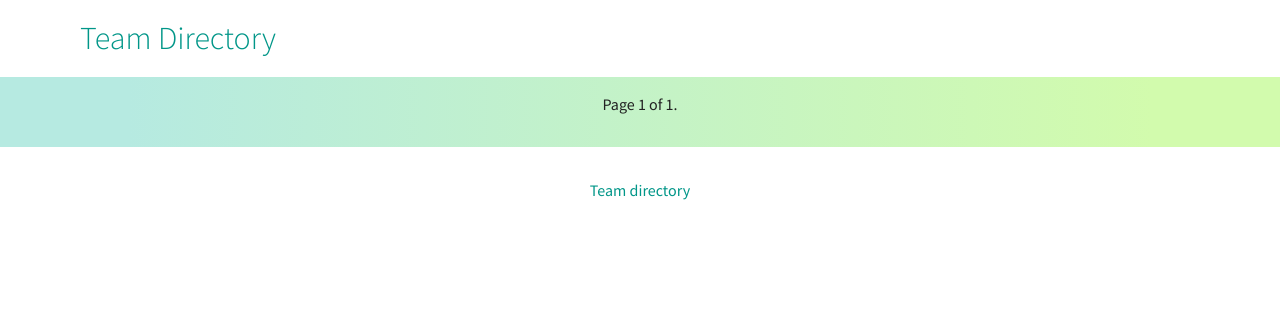
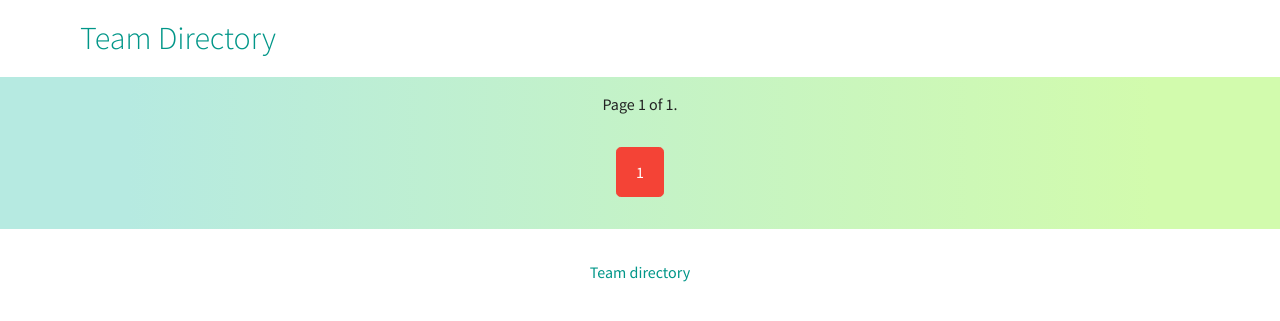
Before and after one commit to octopusinvitro/team-directory, a Django app: page / in a window 1280 px wide. Shown: the top 321 px of the page. Run offline with Django 3.2, Linux system fonts and the light colour scheme; data that the repository does not hold is empty.

Commit message:
Add a navigation block in the index template
Taken from the pagination example in the Django documentation:
https://docs.djangoproject.com/en/1.10/topics/pagination/

```diff
--- a/www/static/css/main.css
+++ b/www/static/css/main.css
@@ -173,6 +173,46 @@ a {
 
 
 /* ==========================================================================
+   Pagination
+   ========================================================================== */
+
+.pagination {
+  text-align: center;
+}
+
+.page-links {
+  margin: 0;
+  padding: 0;
+  list-style-type: none;
+}
+
+.pagenumber,
+.nopagenumber {
+  display: inline-block;
+  margin: 1em .2em;
+}
+
+.page-links .active,
+.page-links a:hover {
+  color: #fff;
+  background-color: #F44336;
+}
+
+.page-links a,
+.page-links span {
+  box-sizing: border-box;
+  display: block;
+  min-width: 3em;
+  min-height: 3em;
+  line-height: 3em;
+  padding: 0 1em;
+  border-radius: .3em;
+  border: 1px solid #F44336;
+  transition: color .4s, background-color .4s;
+}
+
+
+/* ==========================================================================
    Helper classes
    ========================================================================== */
 
--- a/www/templates/index.html
+++ b/www/templates/index.html
@@ -26,7 +26,7 @@
             <p style="text-align:center">Page {{ current_page.number }} of {{ current_page.paginator.num_pages }}.</p>
 
             <article class="person-grid">
-                {% for person in persons %}
+                {% for person in current_page %}
                 <section class="person-item">
                     <img src="{{ person.image }}" width="300" height="300" alt="{{ person.name }}">
                     <h2>{{ person.name }}</h2>
@@ -36,6 +36,26 @@
                 {% endfor %}
             </article>
 
+            <nav class="pagination">
+                <ul class="page-links">
+                    {% if current_page.has_previous %}
+                    <li class="nopagenumber"><a href="/{{ current_page.previous_page_number }}/">previous</a></li>
+                    {% endif %}
+
+                    {% for i in current_page.paginator.page_range %}
+                        {% if current_page.number == i %}
+                    <li class="pagenumber"><span class="active">{{ i }}<span class="visuallyhidden"> (current)</span></span></li>
+                        {% else %}
+                    <li class="pagenumber"><a href="/{{ i }}/">{{ i }}</a></li>
+                        {% endif %}
+                    {% endfor %}
+
+                    {% if current_page.has_next %}
+                    <li class="nopagenumber"><a href="/{{ current_page.next_page_number }}/">next</a></li>
+                    {% endif %}
+                </ul>
+            </nav>
+
             <footer class="site-footer">
               <p>Team directory</p>
             </footer>
```
Also changed, not shown: www/tests/templates/test_pagination.py (added, +53 -0 lines).
